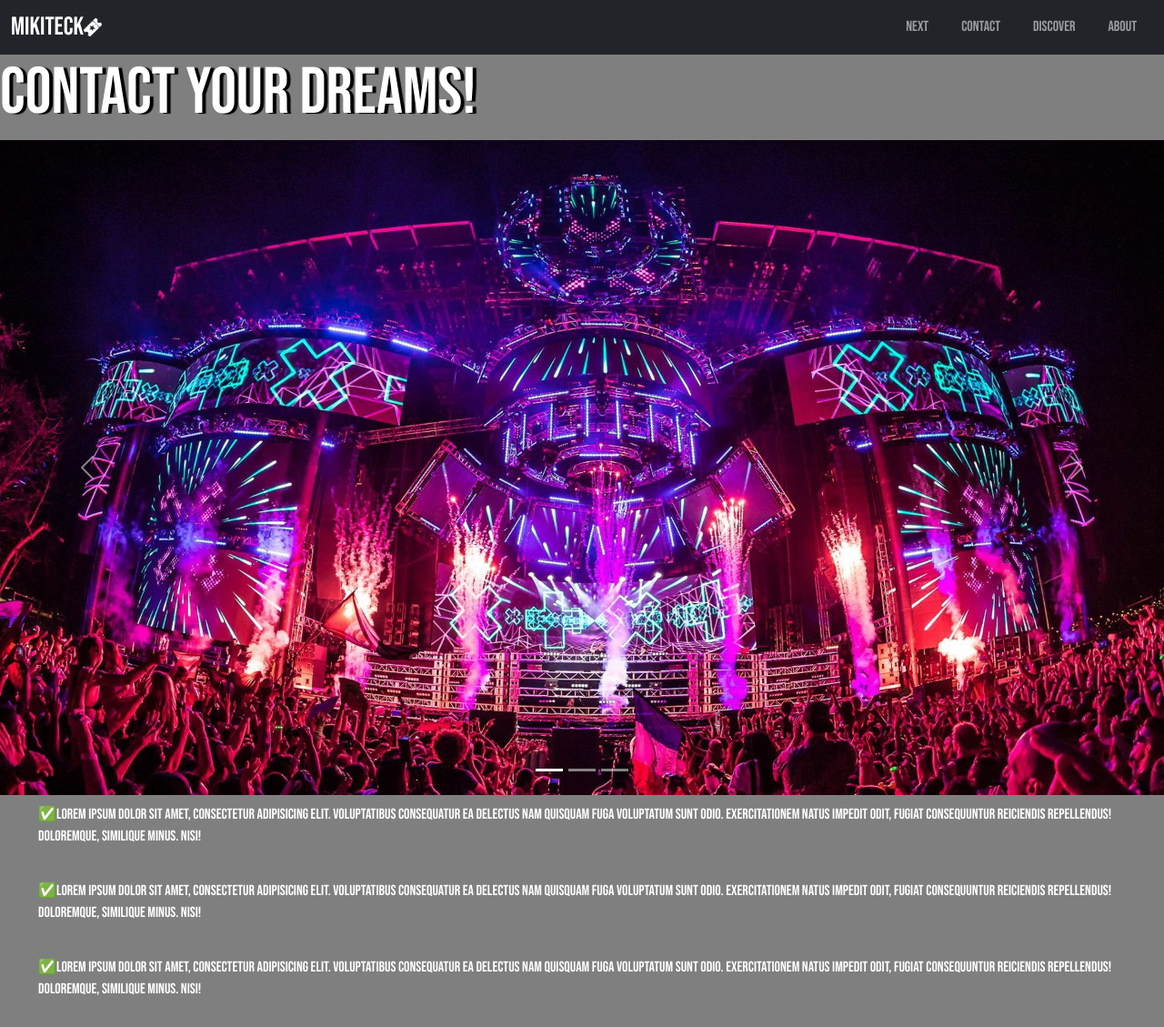
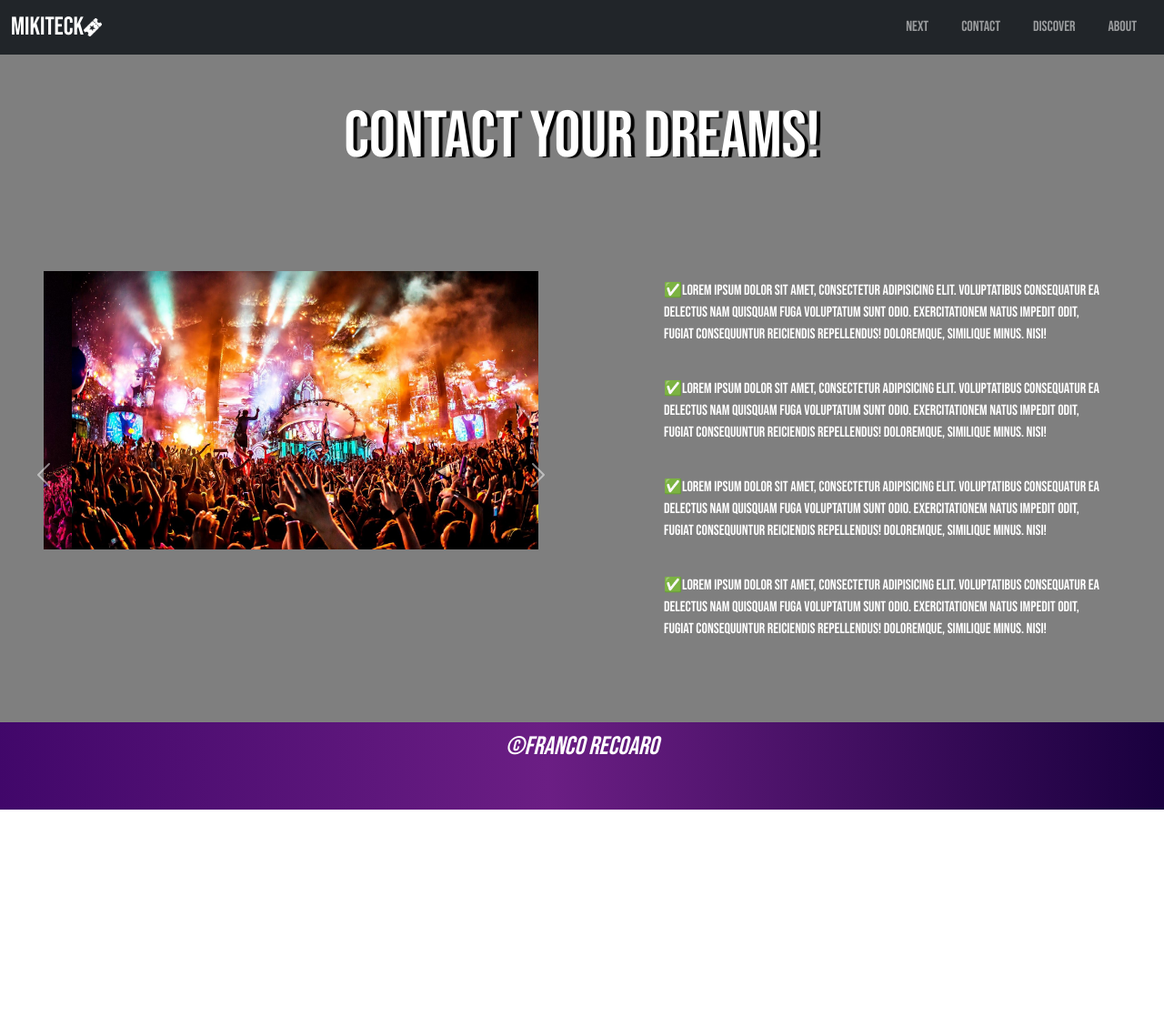
Before and after one commit to franco-recoaro/Coder-Project---Only-HTML-CSS, a website: page contacto.html in a window 1280 px wide. Shown: the top 1129 px of the page at 91% size. After the commit the page ends 890 px from the top, so only its background shows below. Drawn offline with nearby package versions, Linux system fonts and the light colour scheme.

Commit message:
se actualizo contacto RAMA1

```diff
--- a/contacto.html
+++ b/contacto.html
@@ -35,7 +35,7 @@
                     <a class="nav-link" href="./descubre.html">Discover</a>
                   </li>
                   <li class="nav-item">
-                        <a class="nav-link" href="/aboutus.html">About</a>
+                    <a class="nav-link" href="./aboutus.html">About</a>
                   </li>
                 </ul>
               </div>
@@ -43,28 +43,29 @@
           </nav>
         </header>
 
-
         <main class="contacto">
 
-        <div class="contacto__titulo1">
-            <h2 class="animate__jackInTheBox">Contact your Dreams!</h2>
+
+          <div class="container-fluid contacto__titulo1 d-flex justify-content-center">
+            <div class="row">
+              <div class="col py-5">
+              <h2 class="animate__jackInTheBox w-100 text-center">Contact your Dreams!</h2>
+            </div>
+          </div>
         </div>
 
-        <div id="carouselExampleIndicators" class="carousel slide" data-bs-ride="carousel">
-            <div class="carousel-indicators">
-              <button type="button" data-bs-target="#carouselExampleIndicators" data-bs-slide-to="0" class="active" aria-current="true" aria-label="Slide 1"></button>
-              <button type="button" data-bs-target="#carouselExampleIndicators" data-bs-slide-to="1" aria-label="Slide 2"></button>
-              <button type="button" data-bs-target="#carouselExampleIndicators" data-bs-slide-to="2" aria-label="Slide 3"></button>
-            </div>
+        <div class="container-fluid d-flex flex-wrap">
+          <div class="row">
+          <div id="carouselExampleIndicators" class="carousel slide col-lg-6 p-5" data-bs-ride="carousel">
               <div class="carousel-inner">
-              <div class="carousel-item active">
+                <div class="carousel-item active ">
                   <img src="./imagenes/contacto1.jpg" class="d-block w-100" alt="...">
                 </div>
                 <div class="carousel-item">
-                <img src="./imagenes/contacto2.jpg" class="d-block w-100" alt="...">
+                  <img src="./imagenes/contacto2.jpg" class="d-block w-100 img-fluid" alt="...">
                 </div>
                 <div class="carousel-item">
-                <img src="./imagenes/contacto3.jpg" class="d-block w-100" alt="...">
+                  <img src="./imagenes/contacto3.jpg" class="d-block w-100 img-fluid" alt="...">
                 </div>
               </div>
               <button class="carousel-control-prev" type="button" data-bs-target="#carouselExampleIndicators" data-bs-slide="prev">
@@ -77,13 +78,17 @@
               </button>
             </div>
 
-    <section class="contacto_form_lista">
-        <ul>
+
+      <div class="contacto_form_lista col-lg-6 p-5">
+          <ul class="list-style-none d-flex list">
+              <li ><p>✅Lorem ipsum dolor sit amet, consectetur adipisicing elit. Voluptatibus consequatur ea delectus nam quisquam fuga voluptatum sunt odio. Exercitationem natus impedit odit, fugiat consequuntur reiciendis repellendus! Doloremque, similique minus. Nisi!</p></li>
               <li><p>✅Lorem ipsum dolor sit amet, consectetur adipisicing elit. Voluptatibus consequatur ea delectus nam quisquam fuga voluptatum sunt odio. Exercitationem natus impedit odit, fugiat consequuntur reiciendis repellendus! Doloremque, similique minus. Nisi!</p></li>
               <li><p>✅Lorem ipsum dolor sit amet, consectetur adipisicing elit. Voluptatibus consequatur ea delectus nam quisquam fuga voluptatum sunt odio. Exercitationem natus impedit odit, fugiat consequuntur reiciendis repellendus! Doloremque, similique minus. Nisi!</p></li>
               <li><p>✅Lorem ipsum dolor sit amet, consectetur adipisicing elit. Voluptatibus consequatur ea delectus nam quisquam fuga voluptatum sunt odio. Exercitationem natus impedit odit, fugiat consequuntur reiciendis repellendus! Doloremque, similique minus. Nisi!</p></li>
           </ul>
-    </section>
+        </div>
+    </div>
+  </div>
 
   </main>
 
```
Lines whose indentation alone changed are shown as unchanged.
